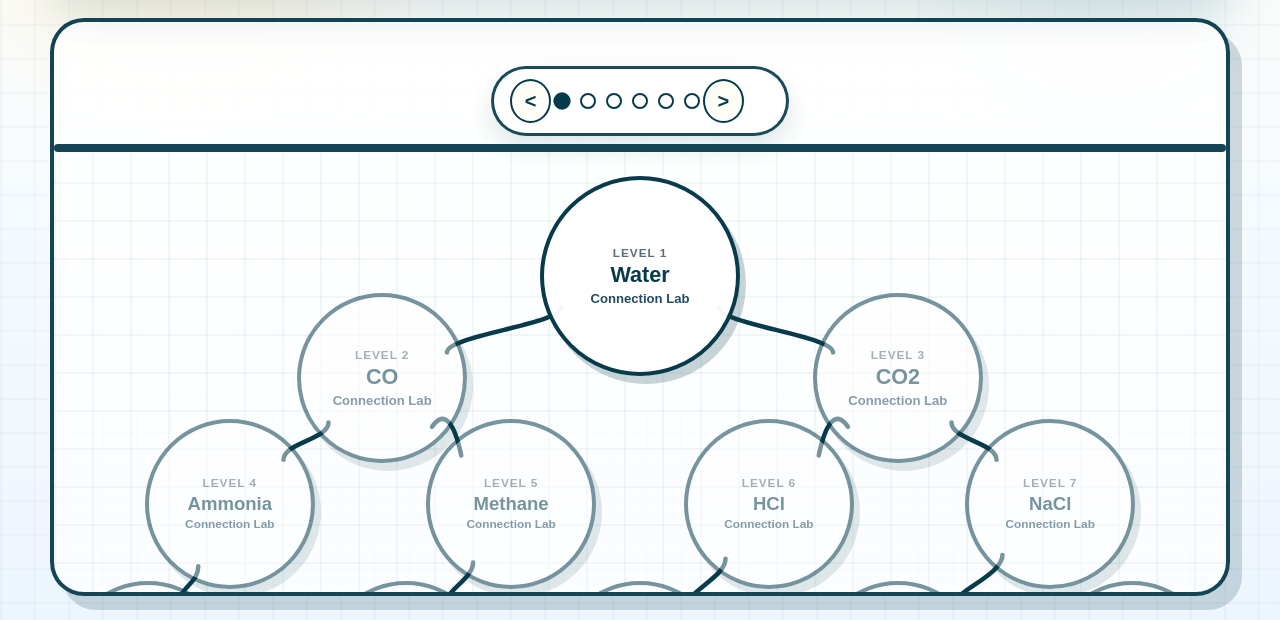
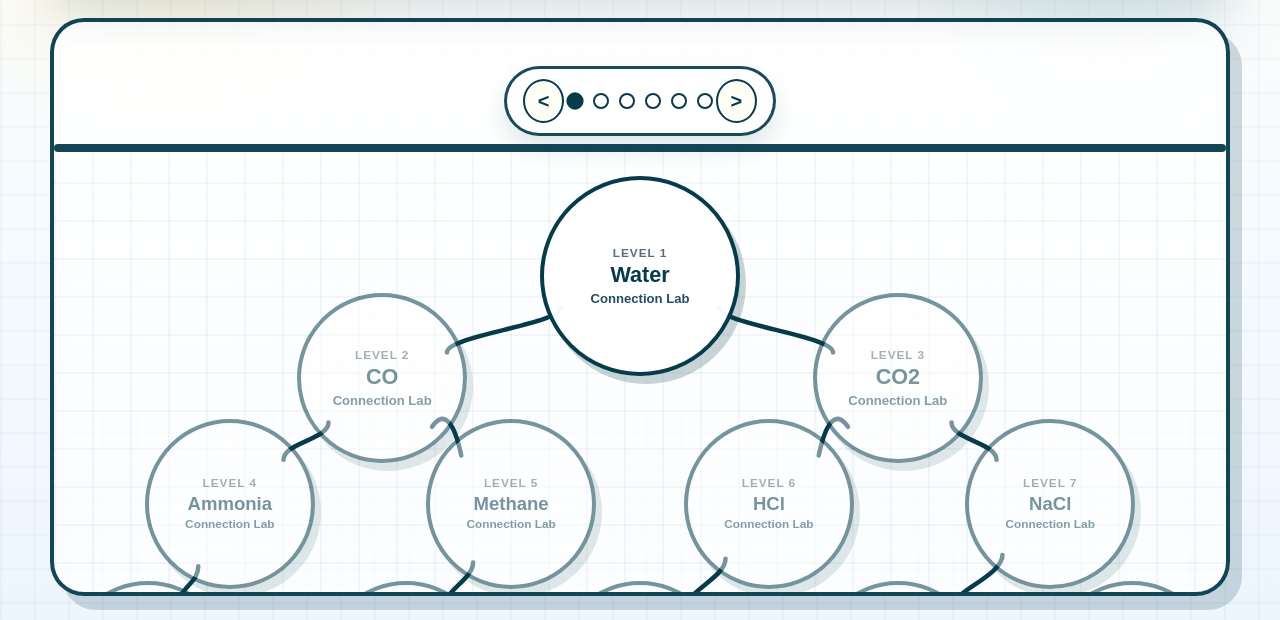
Before and after one commit to Kirichovka/Atomic-Smash, a plain HTML site: page docs/index.html in a window 1280 px wide. Shown: the part 180-800 px from the top of the page. Drawn offline with Linux system fonts and the light colour scheme.

Commit message:
Fix home sheet toolbar alignment

```diff
--- a/docs/styles/pages/menu.css
+++ b/docs/styles/pages/menu.css
@@ -250,8 +250,9 @@ body[data-page="menu"] {
     display: inline-flex;
     align-items: center;
     gap: 14px;
-    justify-content: space-between;
-    width: min(calc(130px + (var(--sheet-count, 1) * 28px)), calc(100% - 48px));
+    justify-content: center;
+    width: max-content;
+    max-width: calc(100% - 48px);
     min-height: 70px;
     padding: 10px 16px;
     box-sizing: border-box;
@@ -280,7 +281,7 @@ body[data-page="menu"] {
 }
 
 .home-sheet-dots {
-    flex: 1 1 auto;
+    flex: 0 0 auto;
     display: inline-flex;
     align-items: center;
     justify-content: center;
```
